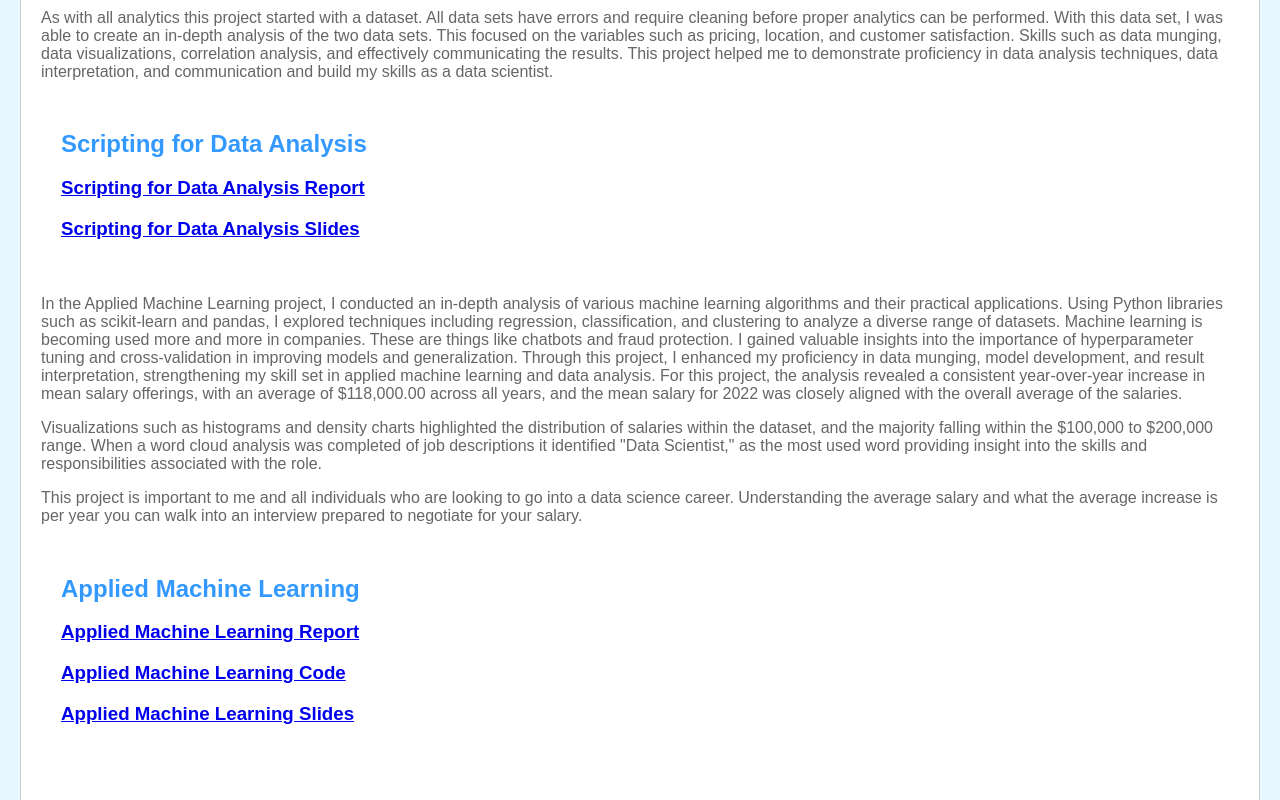
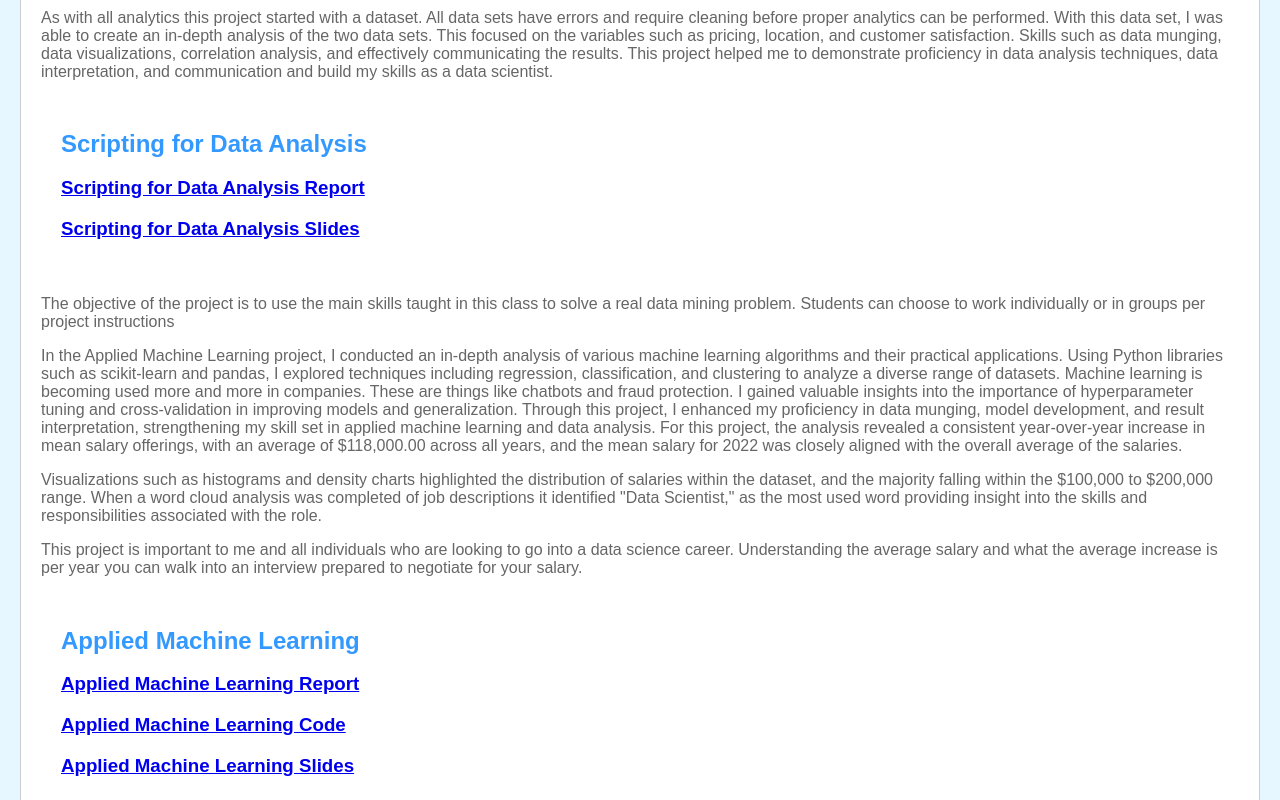
Before and after one commit to LFleming21/LFleming21.github.io, a plain HTML site: page portfolio/index.html in a window 1280 px wide. Shown: the part 1747-2547 px from the top of the page. Drawn offline with Linux system fonts and the light colour scheme.

Commit message:
Update index.html

```diff
--- a/portfolio/index.html
+++ b/portfolio/index.html
@@ -93,7 +93,7 @@
 <body>
 
   <header>
-    <h1>Your Name - Data Science Portfolio</h1>
+    <h1>Lessa Fleming - Data Science Portfolio</h1>
   </header>
 
   <nav>
@@ -187,6 +187,9 @@
   <h3><a href="../projects/scripting/Airbnb_Project.pdf">Scripting for Data Analysis Slides</a></h3>
 </section>
 
+<p> The objective of the project is to use the main skills taught in
+this class to solve a real data mining problem. Students can choose to work
+individually or in groups per project instructions</p>
 
 <p>In the Applied Machine Learning project, I conducted an in-depth analysis of various machine learning algorithms and their practical applications. Using Python libraries such as scikit-learn and pandas, I explored techniques including regression, classification, and clustering to analyze a diverse range of datasets. Machine learning is becoming used more and more in companies. These are things like chatbots and fraud protection. I gained valuable insights into the importance of hyperparameter tuning and cross-validation in improving models and generalization. Through this project, I enhanced my proficiency in data munging, model development, and result interpretation, strengthening my skill set in applied machine learning and data analysis. For this project, the analysis revealed a consistent year-over-year increase in mean salary offerings, with an average of $118,000.00 across all years, and the mean salary for 2022 was closely aligned with the overall average of the salaries.</P>
 
```
